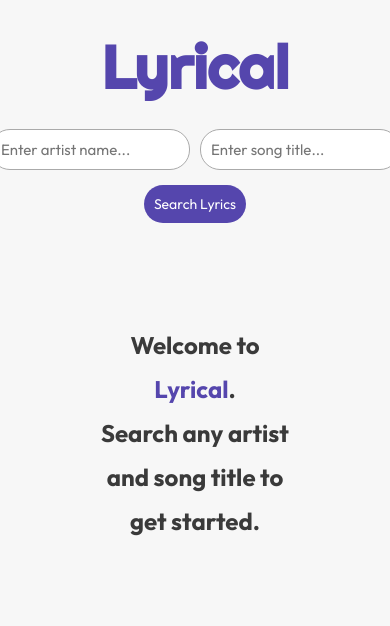
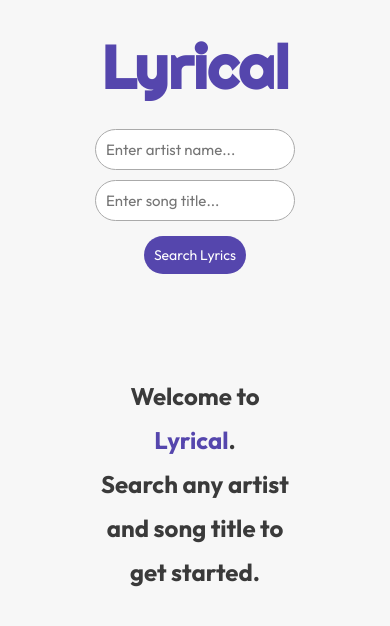
Before and after one commit to chynapb/lyrical, a website: page src/index.html in a window 390 px wide. Drawn offline with Linux system fonts and the light colour scheme.

Commit message:
Added CSS media queries Search boxes stack on smaller screens

```diff
--- a/src/style.css
+++ b/src/style.css
@@ -36,7 +36,7 @@ body {
   font-family: 'Outfit', sans-serif;
   color: #111111;
   border: 1px solid #aaaaaa;
-  border-radius: 20px;
+  border-radius: 50px;
   outline: none;
   margin: 5px;
   padding: 10px;
@@ -53,7 +53,7 @@ body {
   background: #5546ad;
   color: #ffffff;
   border: none;
-  border-radius: 20px;
+  border-radius: 50px;
   outline: none;
   padding: 10px;
   font-size: 14px;
@@ -66,6 +66,9 @@ body {
 }
 
 #welcome {
+  display: flex;
+  align-items: center;
+  justify-content: center;
   margin: 100px;
   line-height: 2.75rem;
 }
@@ -116,3 +119,10 @@ span {
     transform: rotate(360deg);
   }
 }
+
+/* Media queries */
+@media screen and (max-width: 500px) {
+  #search {
+    display: block;
+  }
+}
```
